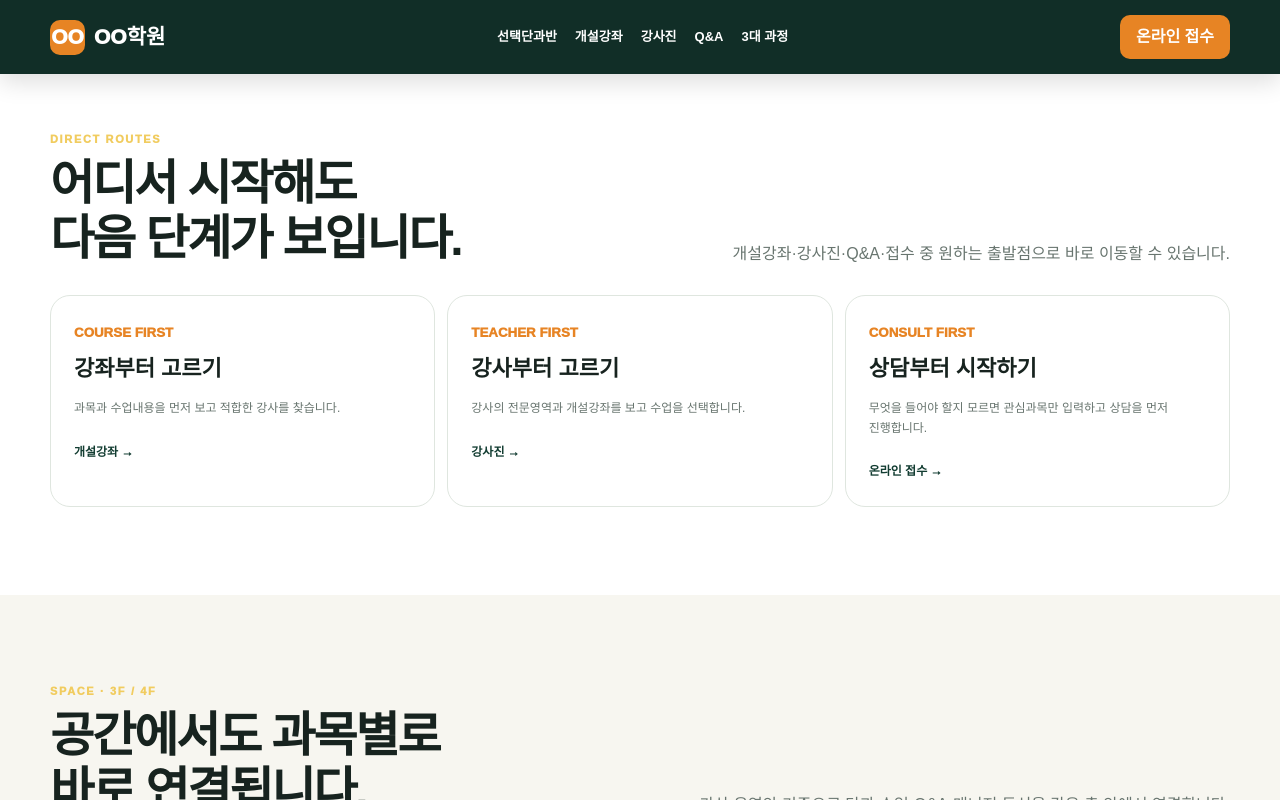
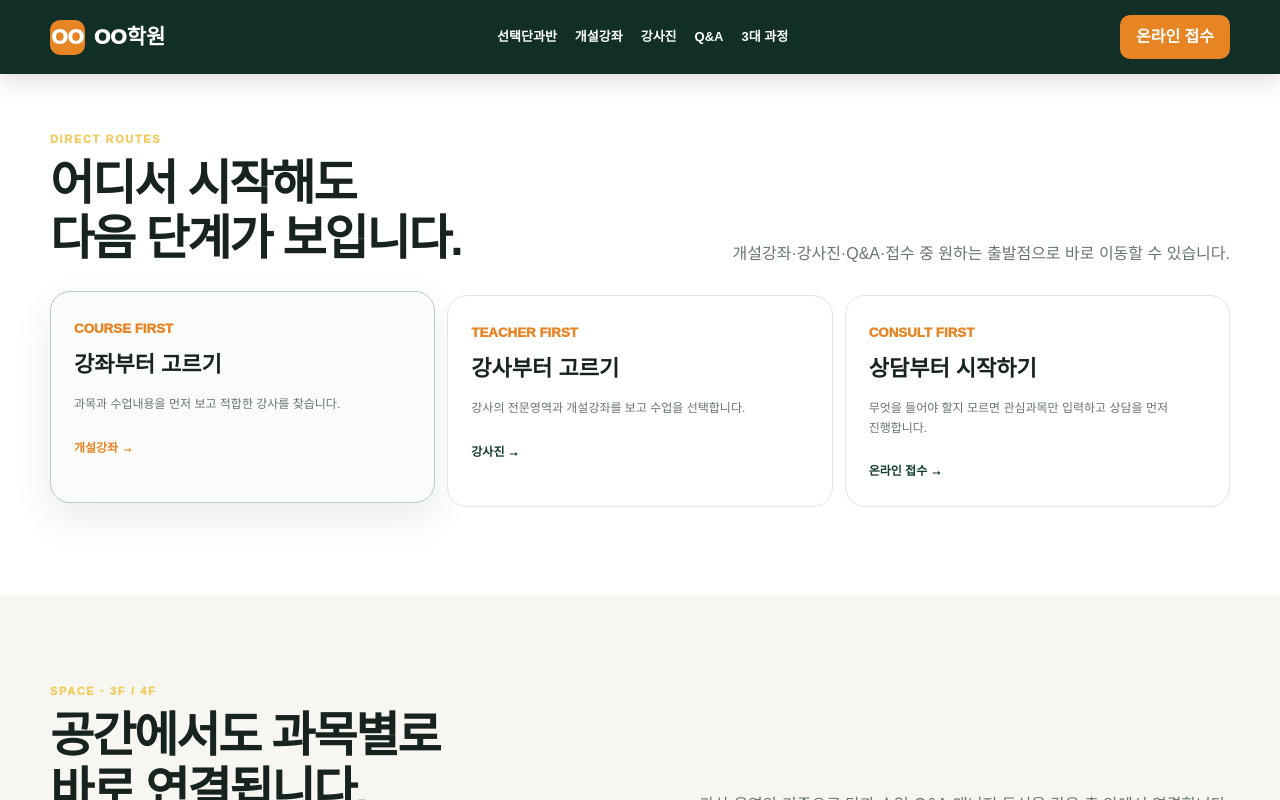
Before and after one commit to etoos247test/etoos247test.github.io, a plain HTML site: page songwon2/selectclass.html in a window 1280 px wide. In both pictures the pointer is over the element 242 px from the left and 2758 px from the top of the page. Shown: the part 2358-3158 px from the top of the page. Drawn offline with Linux system fonts and the light colour scheme.

Commit message:
Make direct route cards fully clickable

```diff
--- a/songwon2/selectclass.html
+++ b/songwon2/selectclass.html
@@ -17,7 +17,7 @@ section{padding:88px 0}.soft{background:var(--s)}.dark{background:var(--g3);colo
 .subjects{display:grid;grid-template-columns:repeat(4,1fr);gap:12px}.subj{border:1px solid var(--l);border-radius:21px;padding:24px;background:#fff;display:flex;flex-direction:column;min-height:205px;transition:.18s}.subj:hover{transform:translateY(-4px);border-color:#b7cdbf}.subj .code{font-size:10px;color:var(--o);font-weight:950}.subj h3{font-size:26px;margin:8px 0}.subj p{font-size:12px;color:var(--m);margin:0}.subj b{margin-top:auto;color:var(--g);font-size:12px}
 .flow{display:grid;grid-template-columns:repeat(5,1fr);gap:8px}.step{border:1px solid #315347;background:#173d33;border-radius:17px;padding:20px;min-height:145px}.step small{color:#f1cc5f;font-weight:950}.step b{display:block;margin:17px 0 6px}.step span{font-size:11px;color:#b9cbc2}
 .manage{display:grid;grid-template-columns:.9fr 1.1fr;gap:16px}.m2{border-radius:24px;padding:30px;background:linear-gradient(145deg,var(--g),#2e6a56);color:#fff}.m2 p{color:#d8e5de}.m1grid{display:grid;grid-template-columns:1fr 1fr;gap:10px}.m1{border:1px solid var(--l);border-radius:18px;padding:21px;background:#fff}.m1 b{display:block;color:var(--g);font-size:18px}.m1 span{font-size:12px;color:var(--m)}
-.route-grid{display:grid;grid-template-columns:repeat(3,1fr);gap:12px}.route{border:1px solid var(--l);border-radius:20px;padding:23px;background:#fff}.route small{color:var(--o);font-weight:950}.route h3{margin:7px 0;font-size:22px}.route p{font-size:12px;color:var(--m)}.route a{display:inline-flex;margin-top:12px;color:var(--g);font-size:12px;font-weight:950}
+.route-grid{display:grid;grid-template-columns:repeat(3,1fr);gap:12px}.route{position:relative;border:1px solid var(--l);border-radius:20px;padding:23px;background:#fff;transition:.18s;cursor:pointer;overflow:hidden}.route:hover{transform:translateY(-4px);border-color:#b7cdbf;box-shadow:0 16px 38px #133d3218;background:#fbfdfb}.route small{color:var(--o);font-weight:950}.route h3{margin:7px 0;font-size:22px}.route p{font-size:12px;color:var(--m)}.route a{display:inline-flex;margin-top:12px;color:var(--g);font-size:12px;font-weight:950}.route a:after{content:"";position:absolute;inset:0;z-index:2}.route:hover a{color:var(--o)}
 .space{display:grid;grid-template-columns:1fr 1fr;gap:14px}.spacecard{min-height:330px;border-radius:24px;padding:28px;color:#fff;display:flex;flex-direction:column;justify-content:flex-end;background:linear-gradient(180deg,#0d2a232b,#0d2a23ea),url('https://images.unsplash.com/photo-1509062522246-3755977927d7?auto=format&fit=crop&fm=jpg&q=80&w=1600') center/cover}.spacecard h3{font-size:30px;margin:7px 0}.spacecard p{color:#d7e2dc}.space-links{display:flex;gap:7px;flex-wrap:wrap;margin-top:12px}.space-links a{padding:8px 10px;border-radius:999px;background:#ffffff16;border:1px solid #ffffff2e;font-size:10px;font-weight:850}
 .cta{padding:48px;border-radius:28px;background:linear-gradient(110deg,#0d2a23,#245848);color:#fff;display:grid;grid-template-columns:1.15fr .85fr;gap:26px;align-items:center}.cta h2{font-size:38px;margin:7px 0 12px}.cta p{color:#d2dfd8}.cta-actions{display:grid;gap:9px}.cta-actions a{text-align:center;padding:13px;border-radius:11px;font-weight:900}.cta-actions .apply{background:var(--o)}.cta-actions .sub{background:#ffffff13;border:1px solid #ffffff34}
 footer{background:#081d18;color:#91a59b;padding:34px 0;font-size:11px}
```
